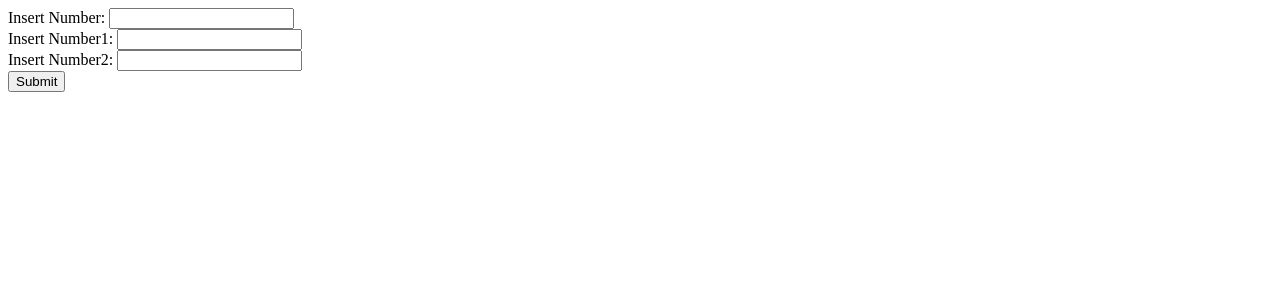
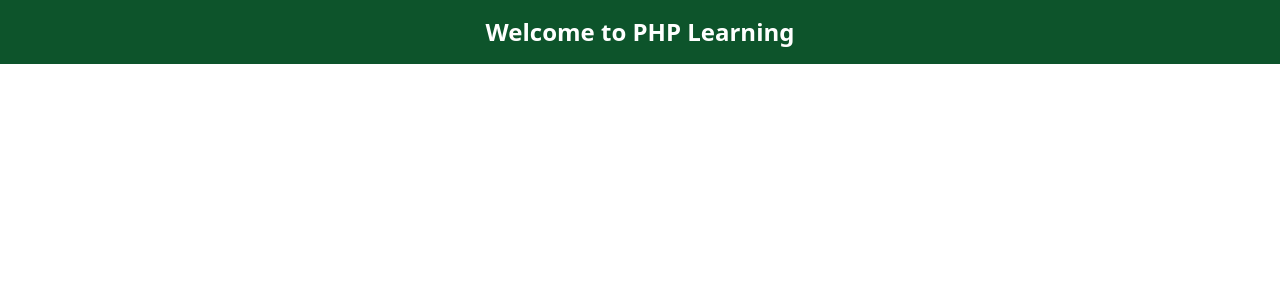
Before and after one commit to Ajmain-Fayek/meal-rate, a PHP site: page /phpLearning/index.php in a window 1280 px wide. Shown: the top 300 px of the page. Run offline with PHP 8.4, Linux system fonts and the light colour scheme; style sheets or scripts are compiled from the project's sources.

Commit message:
php learning

```diff
--- a/phpLearning/index.php
+++ b/phpLearning/index.php
@@ -4,20 +4,22 @@
   <meta charset="UTF-8">
   <meta name="viewport" content="width=device-width, initial-scale=1.0">
   <title>Document</title>
+  <link rel="stylesheet" href="./../index.css">
 </head>
 <body>
+  <h1 class="bg-green-900 text-white font-bold text-center py-4 text-2xl mb-6 w-full">Welcome to PHP Learning</h1>
   <!-- <form action="index.php" method="post">
     <label for="username">Username:</label>
-    <input type="text" id="username" name="username" required>
+    <input class="border" type="text" id="username" name="username" required>
     <br>
     <label for="password">Password:</label>
-    <input type="password" id="password" name="password" required>
+    <input class="border" type="password" id="password" name="password" required>
     <br>
-    <input type="submit" value="Submit">
+    <input class="border" type="submit" value="Submit">
   </form> -->
 
   <!-- Some Math functions -->
-   <form action="index.php" method="get">
+   <!-- <form action="index.php" method="get">
     <label>Insert Number:</label>
     <input type="text" name="number">
     <br>
@@ -28,7 +30,7 @@
     <input type="text" name="number2">
     <br>
     <input type="submit" value="Submit">
-   </form>
+   </form> -->
 
 </body>
 </html>
@@ -42,6 +44,9 @@
  // Print
 //  echo "$x <br> $y";
 
+//  $proma = "Proma didi";
+//  echo "This is {$proma}";
+
 /** =================================================================== */
 
 /**
@@ -53,6 +58,9 @@
 //  $username = $_GET["username"];
 //  $password = $_GET["password"];
 //  echo "username: {$username} <br> password: {$password}";
+
+// $username = $_POST["username"];
+// echo $username;
 
 /** =================================================================== */
 
@@ -75,6 +83,8 @@
 // $number1 = $_GET["number1"];
 // $number2 = $_GET["number2"];
 
+// $number = 5.2;
+
 // abs() returns absolute/positive value
 // $absolute = abs($number);
 // echo "absolute value: {$absolute} <br>";
@@ -83,11 +93,11 @@
 // $round = round($number);
 // echo "Rounded: {$round} <br>";
 
-// floor()
+// // floor()
 // $floor = floor($number);
 // echo "Floor: {$floor} <br>";
 
-// ceil()
+// // ceil()
 // $ceil = ceil($number);
 // echo "Ceil: {$ceil} <br>";
 
@@ -109,6 +119,7 @@
 // echo("Min: {$min} <br>");
 
 // pi() - return value of pi - 3.141592635898
+// echo pi();
 // rand() - returns complete random number upto 2 billions
 // rand(1, 6) - returns a random number within 1-6
 
@@ -127,6 +138,63 @@
 
 /** ====================================================================== */
 
+// Arrays
+// $foods = array("apple", "banana", "orange", "coconut");
+
+// array_push($foods, "tomato", "cake");  // Inserts Items from the end
+// array_pop($foods); // Removes last item
+// array_shift($foods); // Removes first Item
+// $foods1 = array_reverse($foods); // Reverse the item index
+// echo count($foods) . "<br>";
+
+// foreach($foods as $food){
+//   echo $food . "<br>";
+// }
 
 
+/** ======================================================================= */
+
+// Associativve array - key => value paris array
+
+// $associative = array("name" => "orange",
+//                       "age" => 25,
+//                       "country" => "Dreamland");
+
+// $associative["name"] = "Apple";
+
+// foreach($associative as $key => $value){
+//   echo $key, " = ", $value . "<br>";
+// }
+
+// $associative["age"] = 45;
+
+// echo $associative["age"];
+
+
+/** ========================================================================= */
+
+// isset() - Returns TRUE if a variable is declared and not nul
+// empty() - Returns TRUE if a varibale is not declared,  false, null, ""
+
+
+/** ========================================================================= */
+
+// Funations - block of re-usable code
+
+// function is_even(){
+//   echo "2 is even number";
+// }
+
+// is_even();
+
+/** ========================================================================= */
+
+// String Functions
+
+// $username = "Pine Apple";
+
+
+
+// echo $username;
+
 ?>
```
